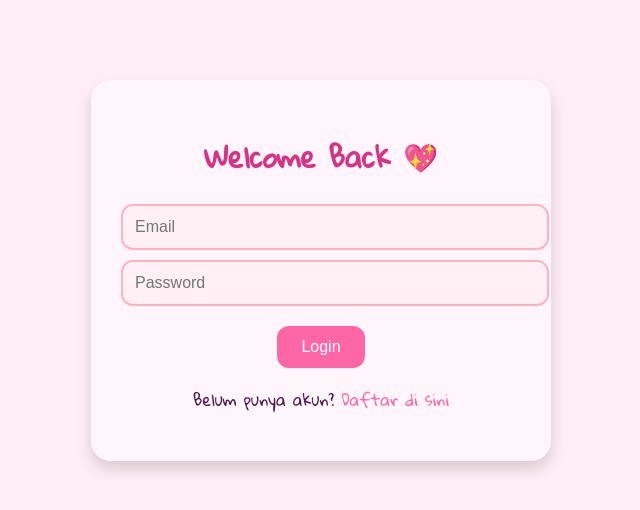
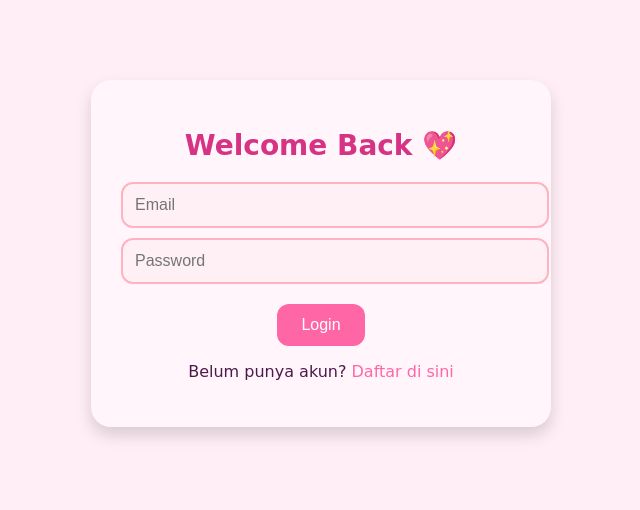
Before and after one commit to mutiarah-hikmah/daily-notes, a plain HTML site: page index.html in a window 1280 px wide. Shown: the whole page, without its empty margins (319-959 px from the left). Drawn offline with Linux system fonts and the light colour scheme; files that its build step writes are made by us from their sources.

Commit message:
design dashbord

```diff
--- a/style.css
+++ b/style.css
@@ -2,13 +2,13 @@
 
 body {
   margin: 0;
-  font-family: 'Gloria Hallelujah', cursive;
+  font-family: 'font2', cursive;
   background-color: #ffeef5;
   color: #4d194d;
 }
 
 .flower-bg {
-  background-image: url('../assets/images/flower-bg.png');
+  background-image: url('../assets/images/bg1');
   background-size: cover;
   background-repeat: no-repeat;
   background-position: center;
```
Also changed, not shown: login.html (+1 -0 lines), register.html (+1 -1 lines).
